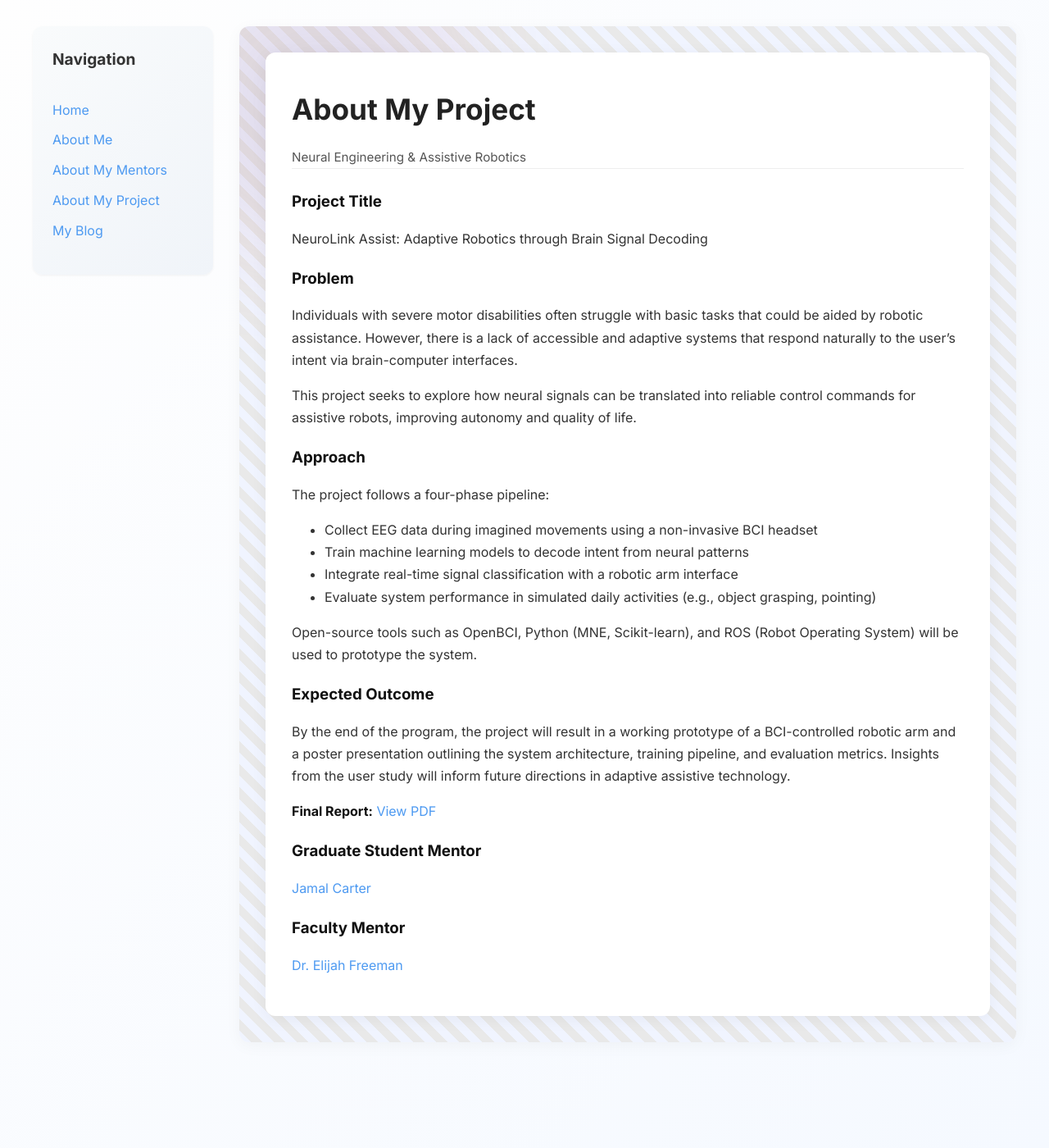
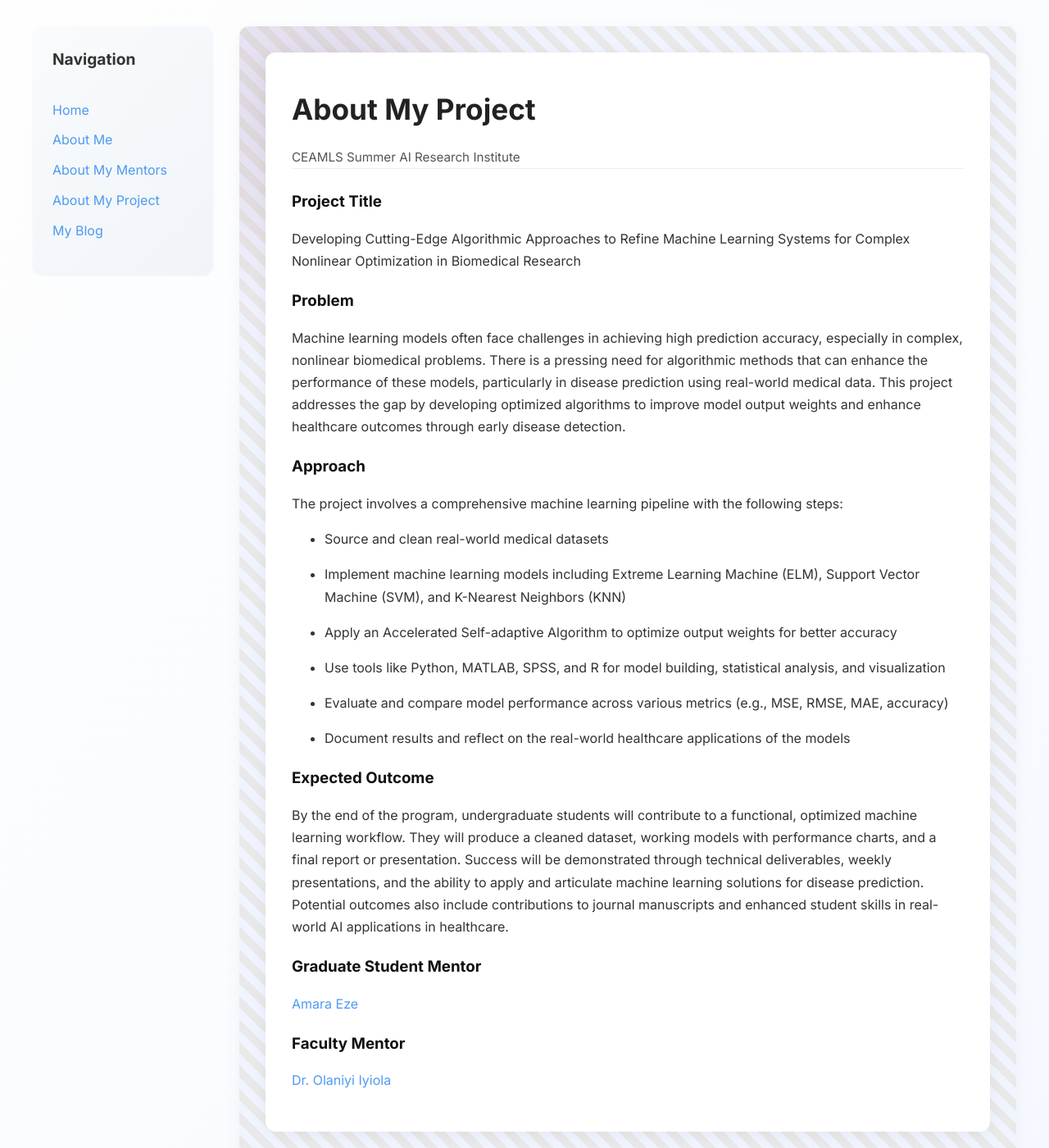
Before and after one commit to Deyo101/deyo101.github.io, a Jekyll site: the page built from pages/about-my-project.md, in a window 1280 px wide and 1400 px high. Shown: the whole window at 82% size. Built offline with Jekyll 4.4.1, drawn with Linux system fonts in a browser that asks for light colours.

Commit message:
Update about-my-project.md

```diff
--- a/pages/about-my-project.md
+++ b/pages/about-my-project.md
@@ -3,34 +3,37 @@
 title: About My Project
 permalink: /about-my-project.html
 
-subtitle: Neural Engineering & Assistive Robotics
-project_title: "NeuroLink Assist: Adaptive Robotics through Brain Signal Decoding"
+subtitle: CEAMLS Summer AI Research Institute
+project_title: "Developing Cutting-Edge Algorithmic Approaches to Refine Machine Learning Systems for Complex Nonlinear Optimization in Biomedical Research"
 
 problem: |
-  Individuals with severe motor disabilities often struggle with basic tasks that could be aided by robotic assistance. However, there is a lack of accessible and adaptive systems that respond naturally to the user's intent via brain-computer interfaces.
-
-  This project seeks to explore how neural signals can be translated into reliable control commands for assistive robots, improving autonomy and quality of life.
+  Machine learning models often face challenges in achieving high prediction accuracy, especially in complex, nonlinear biomedical problems. There is a pressing need for algorithmic methods that can enhance the performance of these models, particularly in disease prediction using real-world medical data. This project addresses the gap by developing optimized algorithms to improve model output weights and enhance healthcare outcomes through early disease detection.
 
 approach: |
-  The project follows a four-phase pipeline:
+  The project involves a comprehensive machine learning pipeline with the following steps:
 
-  - Collect EEG data during imagined movements using a non-invasive BCI headset
-  - Train machine learning models to decode intent from neural patterns
-  - Integrate real-time signal classification with a robotic arm interface
-  - Evaluate system performance in simulated daily activities (e.g., object grasping, pointing)
+  - Source and clean real-world medical datasets
 
-  Open-source tools such as OpenBCI, Python (MNE, Scikit-learn), and ROS (Robot Operating System) will be used to prototype the system.
+  - Implement machine learning models including Extreme Learning Machine (ELM), Support Vector Machine (SVM), and K-Nearest Neighbors (KNN)
+
+  - Apply an Accelerated Self-adaptive Algorithm to optimize output weights for better accuracy
+
+  - Use tools like Python, MATLAB, SPSS, and R for model building, statistical analysis, and visualization
+
+  - Evaluate and compare model performance across various metrics (e.g., MSE, RMSE, MAE, accuracy)
+
+  - Document results and reflect on the real-world healthcare applications of the models
+
 
 outcome: |
-  By the end of the program, the project will result in a working prototype of a BCI-controlled robotic arm and a poster presentation outlining the system architecture, training pipeline, and evaluation metrics. Insights from the user study will inform future directions in adaptive assistive technology.
+  By the end of the program, undergraduate students will contribute to a functional, optimized machine learning workflow. They will produce a cleaned dataset, working models with performance charts, and a final report or presentation. Success will be demonstrated through technical deliverables, weekly presentations, and the ability to apply and articulate machine learning solutions for disease prediction. Potential outcomes also include contributions to journal manuscripts and enhanced student skills in real-world AI applications in healthcare.
 
-final_report_url: https://dl.icdst.org/pdfs/files/22e390b2eb0c8e951f3a742fda5b2d1d.pdf
 
 grad_mentor:
-  name: Jamal Carter
-  linkedin: https://www.linkedin.com/in/jamal-carter
+  name: Amara Eze
+  linkedin: https://www.linkedin.com/in/amara-eze-569b59259/
 
 faculty_mentor:
-  name: Dr. Elijah Freeman
-  linkedin: https://www.linkedin.com/in/dr-elijah-freeman
+  name: Dr. Olaniyi Iyiola
+  linkedin: https://www.linkedin.com/in/olaniyi-iyiola-phd-math-mba-business-analytics-89073455/
 ---
```
